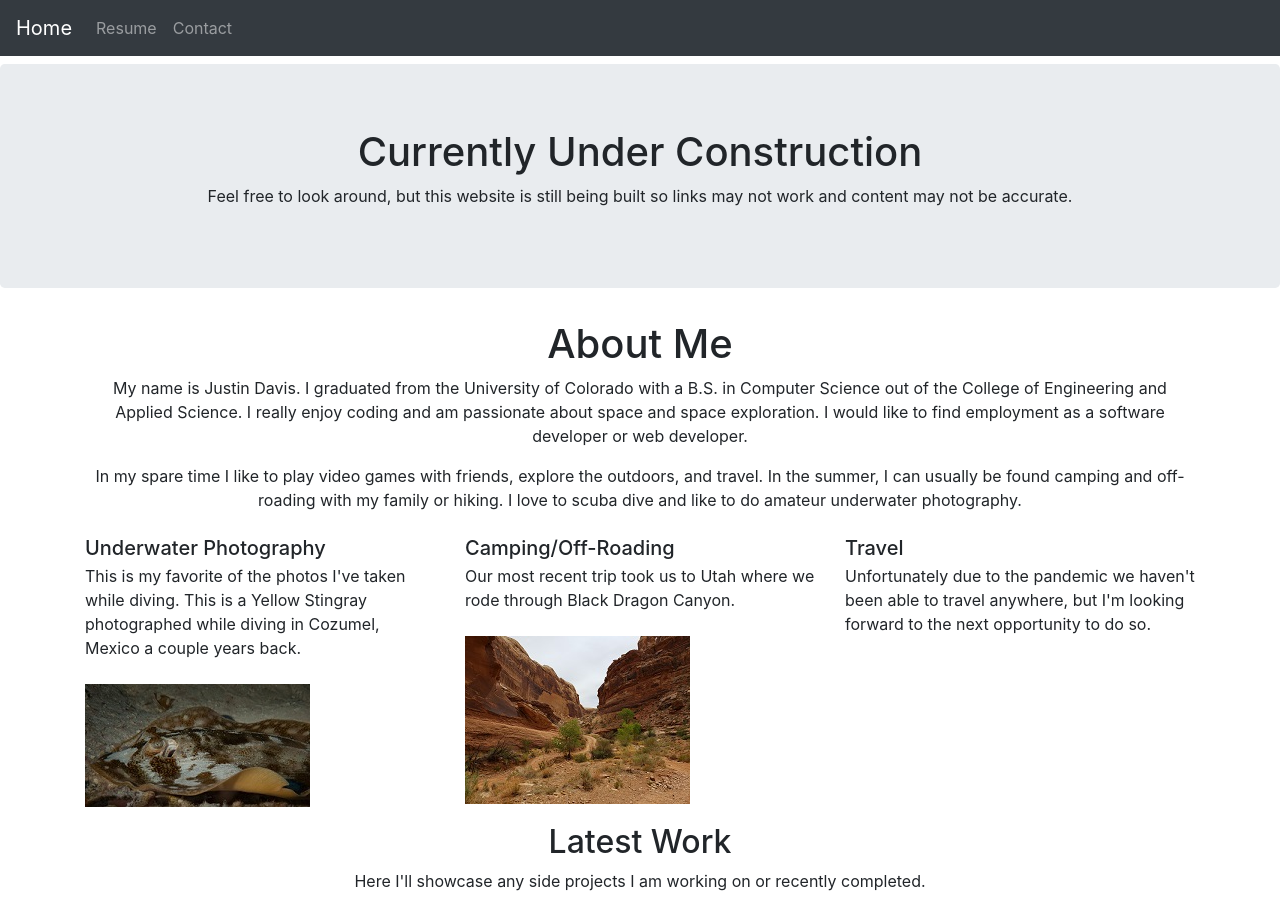
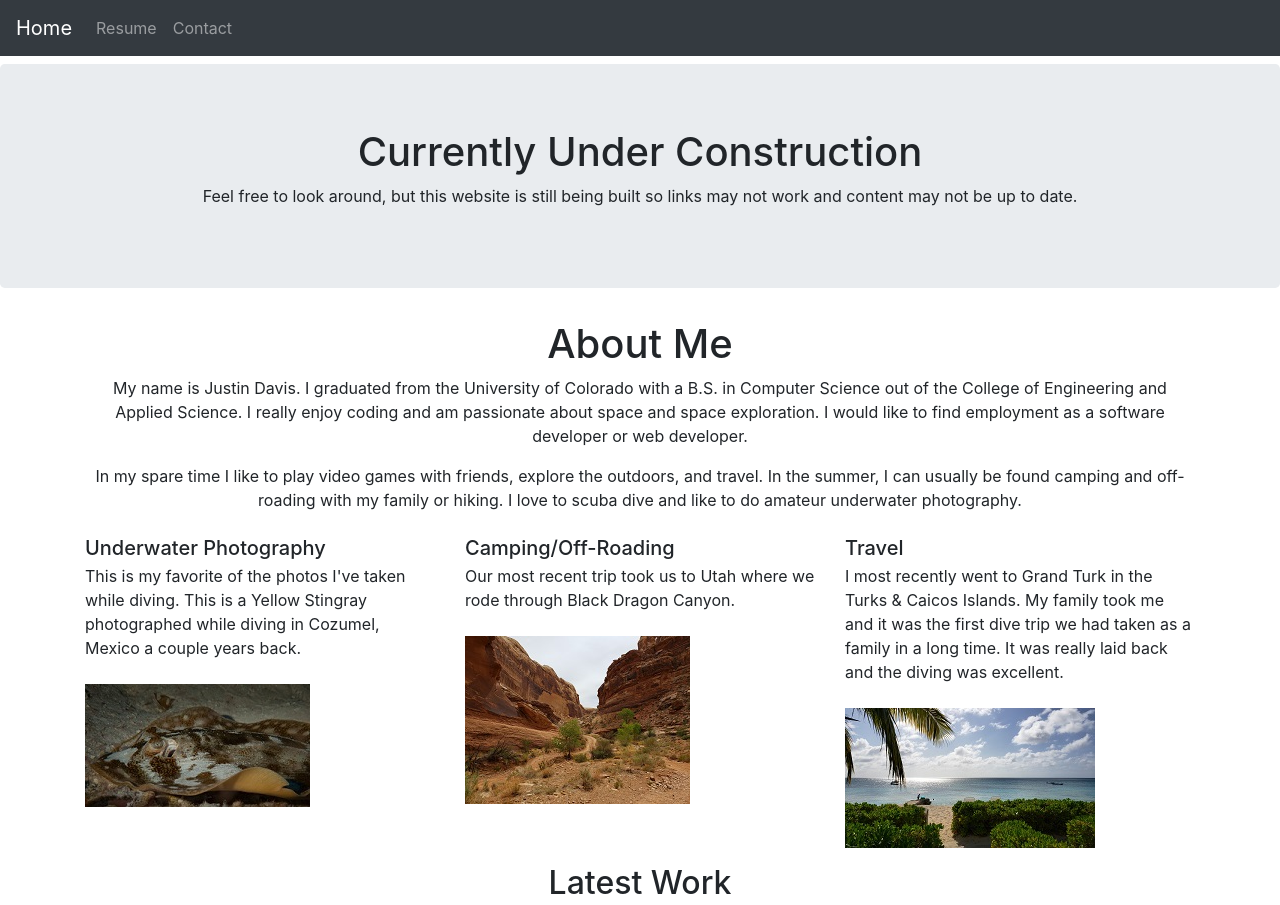
Before and after one commit to juda8901/juda8901.github.io, a plain HTML site: page index.html in a window 1280 px wide. Shown: the top 905 px of the page. Drawn offline with Linux system fonts and the light colour scheme; grey boxes are pictures that could not be loaded.

Commit message:
update
updated travel section and working of under construction message

```diff
--- a/index.html
+++ b/index.html
@@ -36,7 +36,7 @@
           <div class="row">
             <div class="col-12">
               <h1>Currently Under Construction</h1>
-              <p>Feel free to look around, but this website is still being built so links may not work and content may not be accurate.</p>
+              <p>Feel free to look around, but this website is still being built so links may not work and content may not be up to date.</p>
             </div>
           </div>
         </div>
@@ -64,7 +64,9 @@
                   This is my favorite of the photos I've taken while diving. This is a Yellow Stingray photographed while diving in Cozumel, Mexico a couple years back.
                 </div>
               </li><br>
-              <img class="mr-3" src="images/activity photos/Stingray.jpg" alt="tingray">
+              <img class="mr-3" src="images/activity photos/Stingray.jpg" alt="stingray"><br>
+              <!-- <img class="mr-3" src="images/activity photos/octopus.jpg" alt="octopus"><br>
+              <img class="mr-3" src="images/activity photos/trunkfish.jpg" alt="trunkfish"> -->
             </ul>
           </div>
           <div class="col-md-4 col-12">
@@ -83,10 +85,10 @@
               <li class="media">
                 <div class="media-body">
                   <h5 class="mt-0 mb-1">Travel</h5>
-                  Unfortunately due to the pandemic we haven't been able to travel anywhere, but I'm looking forward to the next opportunity to do so.
+                  I most recently went to Grand Turk in the Turks &amp; Caicos Islands. My family took me and it was the first dive trip we had taken as a family in a long time. It was really laid back and the diving was excellent.
                 </div>
               </li><br>
-              <!-- <img class="mr-3" src="images/35X35.gif" alt="Generic placeholder image"> -->
+              <img class="mr-3" src="images/activity photos/grandturk.jpg" alt="grand turk">
             </ul>
           </div>
         </div>
```
Also changed, not shown: images/activity photos/grandturk.jpg (added).
